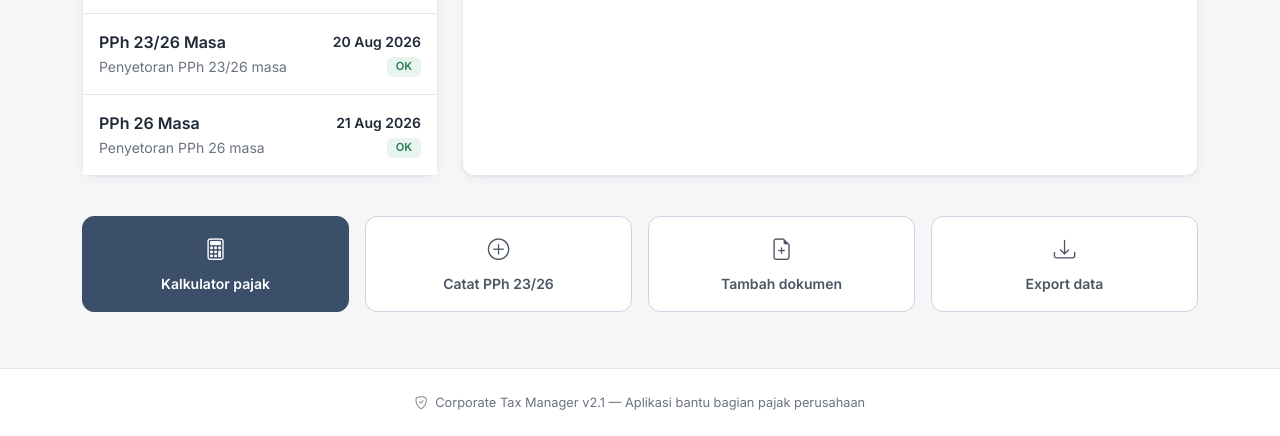
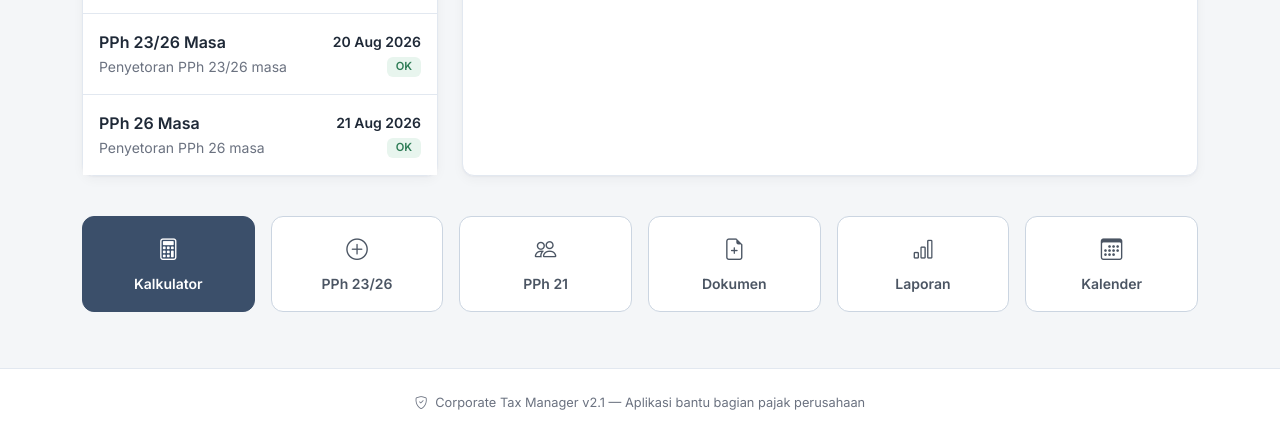
Before and after one commit to neofidao-spec/corporate-tax-manager, a Flask app: page / in a window 1280 px wide. Shown: the part 1034-1470 px from the top of the page. Run offline with Flask 3, Linux system fonts and the light colour scheme; data comes from the database, SQL or seed files in the repository; data that the repository does not hold is empty.

Commit message:
chore: v1.1.0 hardening + release-on-tag workflow
[HARDENING]
- Dashboard quick actions: PPh 21, Laporan, Kalender
- Android docs shortcut from dashboard
- Replace remaining NAVY text colors with TEXT

[RELEASE]
- Add .github/workflows/release-apk.yml (tag v* → build APK + GitHub Release)
- Bump buildozer version to 1.1.0

[TESTS]
- Dashboard quick-action route coverage

```diff
--- a/templates/index.html
+++ b/templates/index.html
@@ -173,28 +173,40 @@
 
 <!-- Quick Actions -->
 <div class="row mt-4 g-3">
-    <div class="col-md-3 col-6">
+    <div class="col-md-2 col-6">
         <a href="/calculator" class="btn btn-copper btn-action w-100">
             <i class="bi bi-calculator"></i>
-            <span class="small">Kalkulator pajak</span>
+            <span class="small">Kalkulator</span>
         </a>
     </div>
-    <div class="col-md-3 col-6">
+    <div class="col-md-2 col-6">
         <a href="/withholding" class="btn btn-outline-copper btn-action w-100">
             <i class="bi bi-plus-circle"></i>
-            <span class="small">Catat PPh 23/26</span>
+            <span class="small">PPh 23/26</span>
         </a>
     </div>
-    <div class="col-md-3 col-6">
+    <div class="col-md-2 col-6">
+        <a href="/pph21" class="btn btn-outline-copper btn-action w-100">
+            <i class="bi bi-people"></i>
+            <span class="small">PPh 21</span>
+        </a>
+    </div>
+    <div class="col-md-2 col-6">
         <a href="/documents" class="btn btn-outline-copper btn-action w-100">
             <i class="bi bi-file-earmark-plus"></i>
-            <span class="small">Tambah dokumen</span>
+            <span class="small">Dokumen</span>
         </a>
     </div>
-    <div class="col-md-3 col-6">
-        <a href="/withholding/export" class="btn btn-outline-copper btn-action w-100">
-            <i class="bi bi-download"></i>
-            <span class="small">Export data</span>
+    <div class="col-md-2 col-6">
+        <a href="/reports/period" class="btn btn-outline-copper btn-action w-100">
+            <i class="bi bi-bar-chart"></i>
+            <span class="small">Laporan</span>
+        </a>
+    </div>
+    <div class="col-md-2 col-6">
+        <a href="/calendar" class="btn btn-outline-copper btn-action w-100">
+            <i class="bi bi-calendar3"></i>
+            <span class="small">Kalender</span>
         </a>
     </div>
 </div>
```
Also changed, not shown: main.py (+6 -2 lines), tests/test_all.py (+8 -0 lines), .github/workflows/release-apk.yml (added), 1 other file.
